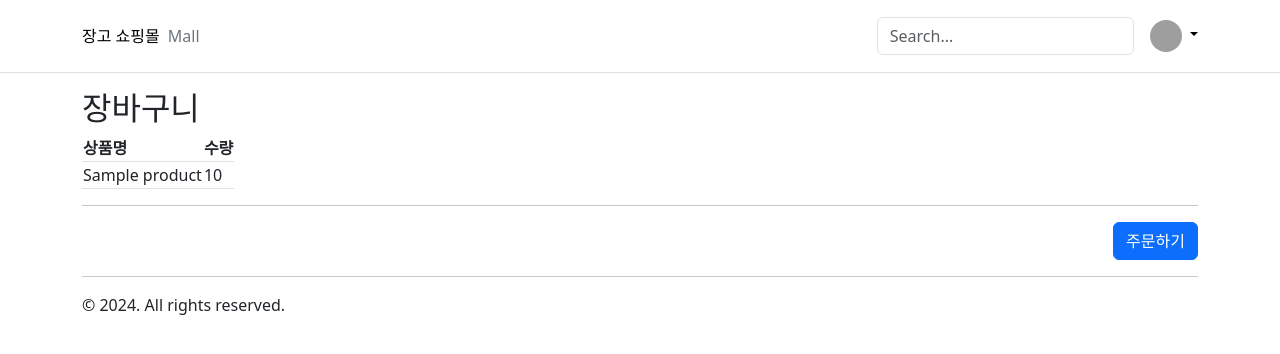
After one commit to updaun/DjangoPayment, a Django app: page /mall/cart/ in a window 1280 px wide. The commit adds this page. Shown: the top 354 px of the page. Run offline with Django 5.2, Linux system fonts and the light colour scheme; a user stored in the database is signed in; tables that the repository leaves empty hold one stand-in row (values such as "Sample post"); some libraries are stand-ins or nearby versions; grey boxes are pictures that could not be loaded.

Commit message:
chore: cart detail view

```diff
--- /dev/null
+++ b/mall/templates/mall/cart_detail.html
@@ -0,0 +1,25 @@
+{% extends "mall/base.html" %}
+
+{% block content %}
+    <h2>장바구니</h2>
+    <table>
+        <thead>
+            <tr>
+                <th>상품명</th>
+                <th>수량</th>
+            </tr>
+        </thead>
+        <tbody class="table table-bordered table-hover">
+            {% for cart_product in cart_product_list %}
+                <tr>
+                    <td>{{ cart_product.product.name }}</td>
+                    <td>{{ cart_product.quantity }}</td>
+                </tr>
+            {% endfor %}
+        </tbody>
+    </table>
+    <hr />
+    <div class="text-end">
+        <a href="#" class="btn btn-primary">주문하기</a>
+    </div>
+{% endblock %}
--- a/mall/urls.py
+++ b/mall/urls.py
@@ -4,5 +4,6 @@ from mall import views
 
 urlpatterns = [
     path("", views.product_list, name="product_list"),
+    path("cart/", views.cart_detail, name="cart_detail"),
     path("cart/<int:product_pk>/add/", views.add_to_cart, name="add_to_cart"),
 ]
--- a/mall/views.py
+++ b/mall/views.py
@@ -1,3 +1,4 @@
+from django.shortcuts import render
 from mall.models import Product, CartProduct
 from django.views.generic import ListView
 from django.contrib.auth.decorators import login_required
@@ -24,6 +25,22 @@ product_list = ProductListView.as_view()
 
 
 @login_required
+def cart_detail(request):
+    cart_product_qs = (
+        CartProduct.objects.filter(user=request.user)
+        .select_related("product")
+        .order_by("product__name")
+    )
+    return render(
+        request,
+        "mall/cart_detail.html",
+        {
+            "cart_product_list": cart_product_qs,
+        },
+    )
+
+
+@login_required
 def add_to_cart(request, product_pk):
     product_qs = Product.objects.filter(status=Product.Status.ACTIVE)
     product = get_object_or_404(product_qs, pk=product_pk)
--- a/templates/base.html
+++ b/templates/base.html
@@ -42,6 +42,7 @@
             <img src="https://github.com/mdo.png" alt="mdo" width="32" height="32" class="rounded-circle">
           </a>
           <ul class="dropdown-menu text-small">
+            <li><a class="dropdown-item" href="{% url 'cart_detail' %}">장바구니</a></li>
             <li><a class="dropdown-item" href="{% url 'profile' %}">프로필</a></li>
             <li><hr class="dropdown-divider"></li>
             <li><a class="dropdown-item" href="{% url 'logout' %}"><form action="/accounts/logout/" method="post" class="d-inline">
```
